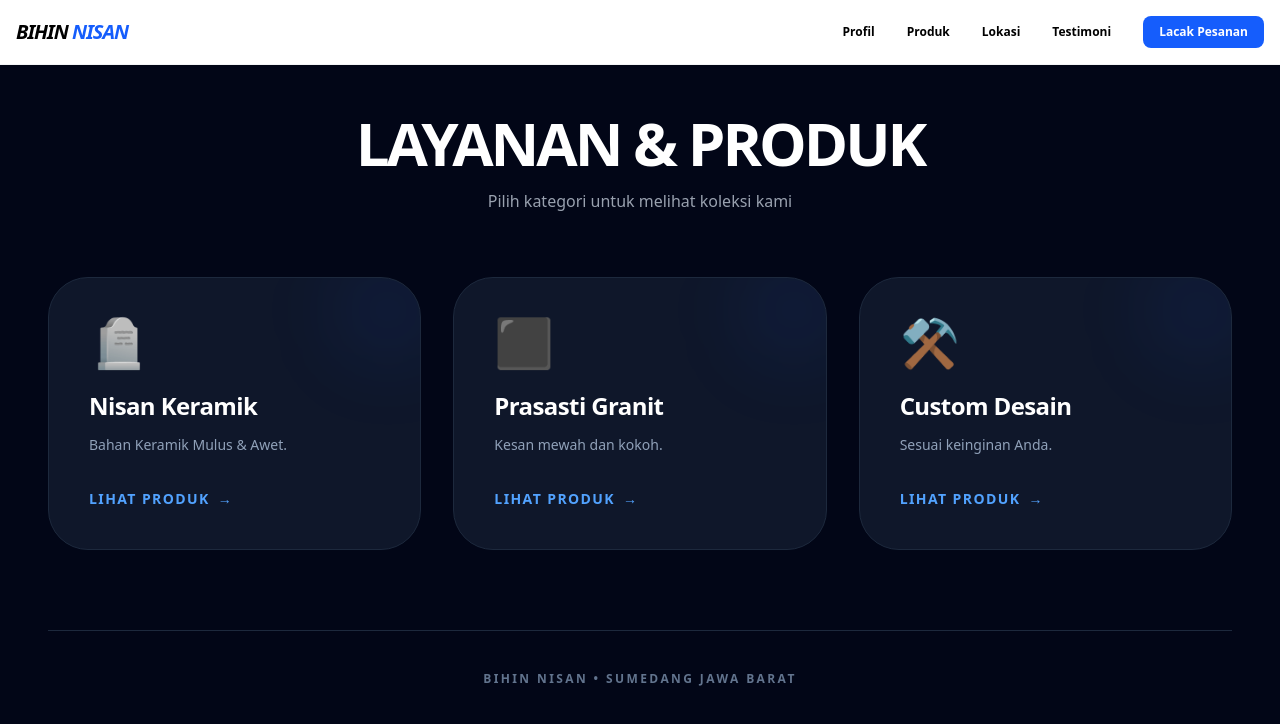
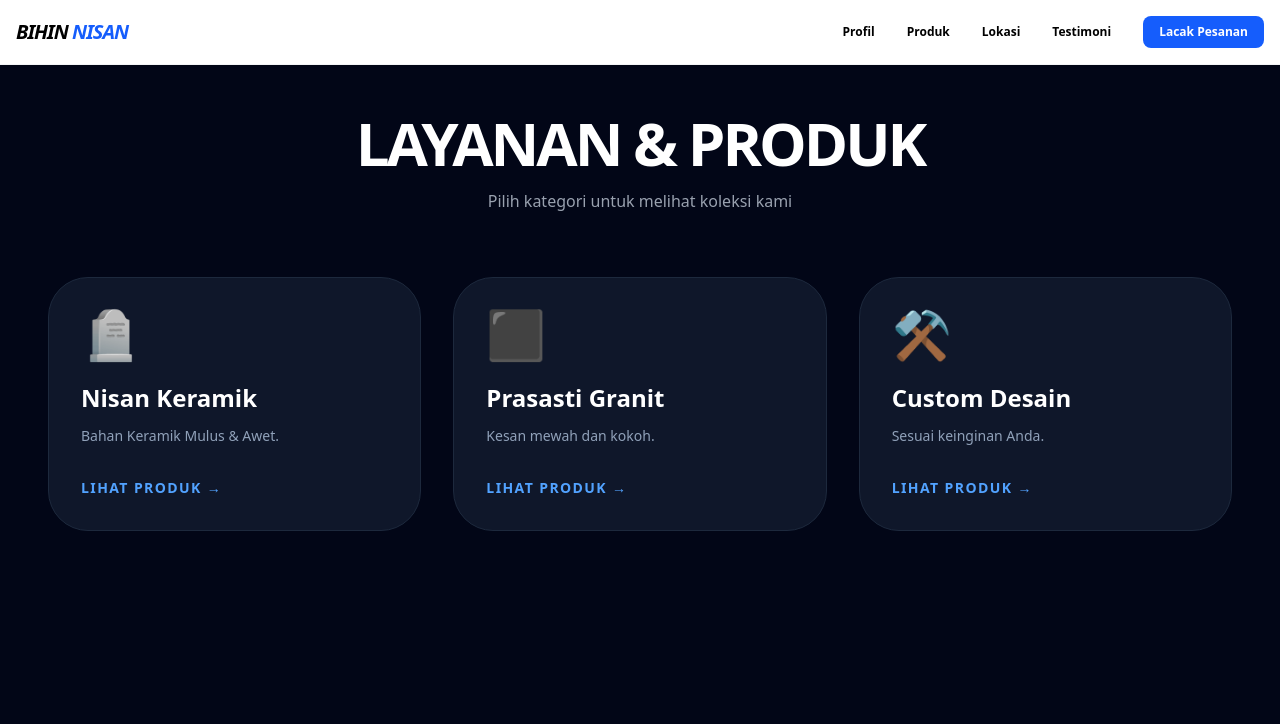
Before and after one commit to RyooCompany/Web-Nisan, a Next.js app: page /produk in a window 1280 px wide. Shown: the top 724 px of the page. Built offline with nearby package versions, Linux system fonts and the light colour scheme.

Commit message:
feat: integrasi modal checkout di halaman produk

```diff
--- a/app/produk/page.js
+++ b/app/produk/page.js
@@ -1,36 +1,28 @@
 "use client";
-import { useState } from 'react';
+import { useState, Suspense } from 'react';
 import { useSearchParams } from 'next/navigation';
-// Import modal yang sudah kita perbaiki tadi
 import CheckoutModal from '@/components/CheckoutModal';
 
-export default function ProdukKatalog() {
+function ProdukContent() {
   const searchParams = useSearchParams();
-  const activeFilter = searchParams.get('filter') || 'semua';
-
-  // State untuk melacak produk yang dipilih pembeli untuk di-checkout
   const [produkTerpilih, setProdukTerpilih] = useState(null);
 
-  // Data Layanan Utama (Sesuai kategori yang ada di screenshot kamu)
   const layananData = [
     {
       nama: "Nisan Keramik",
       harga: 755000,
-      kategori: "keramik",
       ikon: "🪦",
       deskripsi: "Bahan Keramik Mulus & Awet.",
     },
     {
       nama: "Prasasti Granit",
       harga: 1200000,
-      kategori: "granit",
       ikon: "⬛",
       deskripsi: "Kesan mewah dan kokoh.",
     },
     {
       nama: "Custom Desain",
       harga: 500000,
-      kategori: "custom",
       ikon: "⚒️",
       deskripsi: "Sesuai keinginan Anda.",
     },
@@ -39,80 +31,47 @@ export default function ProdukKatalog() {
   return (
     <div className="min-h-screen bg-[#020617] text-white p-6 md:p-12 font-sans">
       <div className="max-w-7xl mx-auto">
-
-        {/* Header Halaman */}
-        <div className="text-center mb-16 animate-in fade-in slide-in-from-top duration-700">
+        <div className="text-center mb-16">
           <h1 className="text-4xl md:text-6xl font-black uppercase tracking-tighter mb-4">
             LAYANAN & PRODUK
           </h1>
           <p className="text-gray-400 font-medium">Pilih kategori untuk melihat koleksi kami</p>
         </div>
 
-        {/* Grid Card Produk */}
         <div className="grid grid-cols-1 sm:grid-cols-2 md:grid-cols-3 gap-8 mb-20">
           {layananData.map((item, index) => (
             <div
               key={index}
-              className="group bg-[#0f172a] p-8 md:p-10 rounded-[40px] border border-slate-800 flex flex-col items-start transition-all duration-500 hover:border-blue-500 hover:shadow-[0_0_30px_rgba(59,130,246,0.2)] relative overflow-hidden"
+              className="group bg-[#0f172a] p-8 rounded-[40px] border border-slate-800 flex flex-col items-start transition-all duration-500 hover:border-blue-500 relative overflow-hidden"
             >
-              {/* Dekorasi Background Card */}
-              <div className="absolute -right-4 -top-4 w-24 h-24 bg-blue-600/10 rounded-full blur-2xl group-hover:bg-blue-600/20 transition-all"></div>
-
-              <div className="text-5xl mb-6 transform group-hover:scale-110 transition-transform duration-500">
-                {item.ikon}
-              </div>
-
-              <h4 className="text-2xl font-black mb-3 tracking-tight">{item.nama}</h4>
-              <p className="text-slate-400 text-sm mb-8 flex-grow leading-relaxed">
-                {item.deskripsi}
-              </p>
-
-              {/* Tombol Pemicu Modal */}
+              <div className="text-5xl mb-6">{item.ikon}</div>
+              <h4 className="text-2xl font-black mb-3">{item.nama}</h4>
+              <p className="text-slate-400 text-sm mb-8 flex-grow">{item.deskripsi}</p>
               <button
                 onClick={() => setProdukTerpilih(item)}
-                className="flex items-center gap-2 text-blue-400 hover:text-blue-300 font-black text-sm uppercase tracking-widest transition-all"
+                className="flex items-center gap-2 text-blue-400 hover:text-blue-300 font-black text-sm uppercase tracking-widest"
               >
-                LIHAT PRODUK
-                <span className="group-hover:translate-x-2 transition-transform">→</span>
+                LIHAT PRODUK →
               </button>
             </div>
           ))}
         </div>
-
-        {/* Footer Info Tambahan */}
-        <div className="text-center border-t border-slate-800 pt-10">
-          <p className="text-slate-500 text-xs font-bold uppercase tracking-[0.2em]">
-            Bihin Nisan • Sumedang Jawa Barat
-          </p>
-        </div>
-
       </div>
 
-      {/* RENDER MODAL CHECKOUT */}
-      {/* Modal ini hanya muncul jika state produkTerpilih tidak null */}
       {produkTerpilih && (
         <CheckoutModal
           produk={produkTerpilih}
           onClose={() => setProdukTerpilih(null)}
         />
       )}
-
-      {/* Gaya Scrollbar Custom */}
-      <style jsx global>{`
-        ::-webkit-scrollbar {
-          width: 8px;
-        }
-        ::-webkit-scrollbar-track {
-          background: #020617;
-        }
-        ::-webkit-scrollbar-thumb {
-          background: #1e293b;
-          border-radius: 10px;
-        }
-        ::-webkit-scrollbar-thumb:hover {
-          background: #334155;
-        }
-      `}</style>
     </div>
   );
 }
+
+export default function ProdukKatalog() {
+  return (
+    <Suspense fallback={<div className="min-h-screen bg-[#020617] flex items-center justify-center text-white">Loading...</div>}>
+      <ProdukContent />
+    </Suspense>
+  );
+}
```
